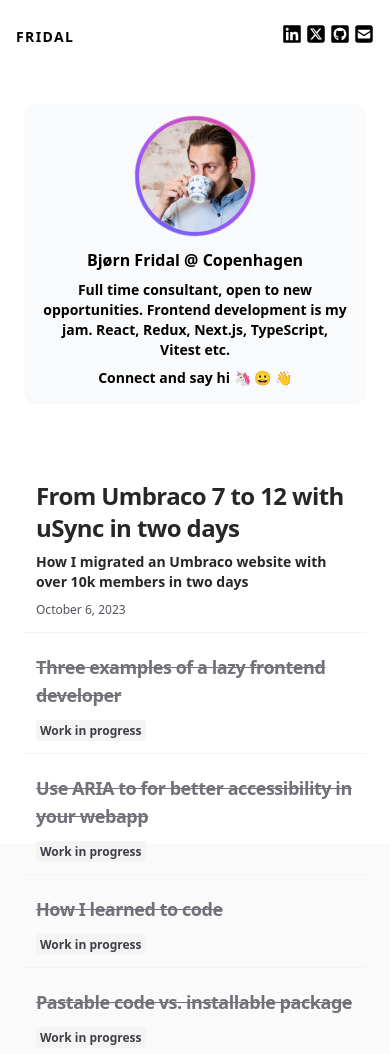
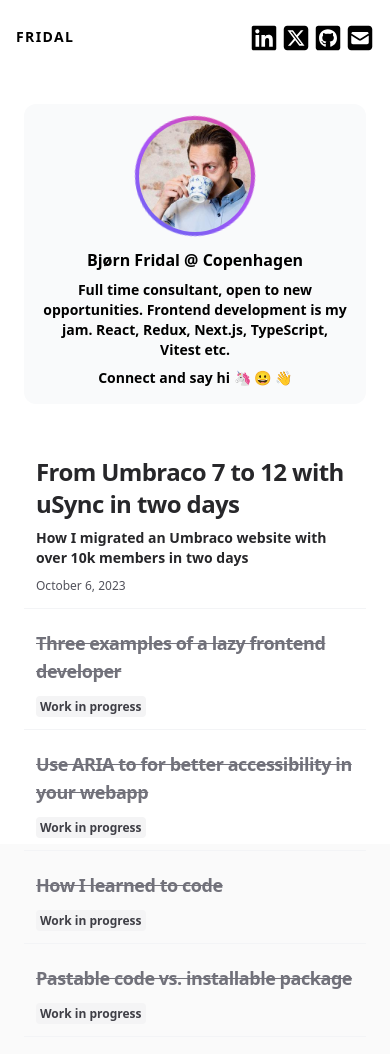
Before and after one commit to BjornFridal/fridal-blog, an Astro site: page / in a window 390 px wide. Shown: the top 1054 px of the page. Built offline with nearby package versions, Linux system fonts and the light colour scheme; Astro itself is replaced by a stand-in of ours.

Commit message:
feat: Tweak blog layout

```diff
--- a/src/components/SocialIcons.astro
+++ b/src/components/SocialIcons.astro
@@ -7,7 +7,7 @@
     ><svg
       xmlns="http://www.w3.org/2000/svg"
       viewBox="0 0 448 512"
-      class="w-5 h-5 fill-current"
+      class="w-7 h-7 sm:w-5 sm:h-5 fill-current"
     >
       <path
         d="M416 32H31.9C14.3 32 0 46.5 0 64.3v383.4C0 465.5 14.3 480 31.9 480H416c17.6 0 32-14.5 32-32.3V64.3c0-17.8-14.4-32.3-32-32.3zM135.4 416H69V202.2h66.5V416zm-33.2-243c-21.3 0-38.5-17.3-38.5-38.5S80.9 96 102.2 96c21.2 0 38.5 17.3 38.5 38.5 0 21.3-17.2 38.5-38.5 38.5zm282.1 243h-66.4V312c0-24.8-.5-56.7-34.5-56.7-34.6 0-39.9 27-39.9 54.9V416h-66.4V202.2h63.7v29.2h.9c8.9-16.8 30.6-34.5 62.9-34.5 67.2 0 79.7 44.3 79.7 101.9V416z"
@@ -22,7 +22,7 @@
     ><svg
       xmlns="http://www.w3.org/2000/svg"
       viewBox="0 0 448 512"
-      class="w-5 h-5 fill-current"
+      class="w-7 h-7 sm:w-5 sm:h-5 fill-current"
     >
       <path
         d="M64 32C28.7 32 0 60.7 0 96V416c0 35.3 28.7 64 64 64H384c35.3 0 64-28.7 64-64V96c0-35.3-28.7-64-64-64H64zm297.1 84L257.3 234.6 379.4 396H283.8L209 298.1 123.3 396H75.8l111-126.9L69.7 116h98l67.7 89.5L313.6 116h47.5zM323.3 367.6L153.4 142.9H125.1L296.9 367.6h26.3z"
@@ -38,7 +38,7 @@
     <svg
       xmlns="http://www.w3.org/2000/svg"
       viewBox="0 0 448 512"
-      class="w-5 h-5 fill-current"
+      class="w-7 h-7 sm:w-5 sm:h-5 fill-current"
     >
       <path
         d="M400 32H48C21.5 32 0 53.5 0 80v352c0 26.5 21.5 48 48 48h352c26.5 0 48-21.5 48-48V80c0-26.5-21.5-48-48-48zM277.3 415.7c-8.4 1.5-11.5-3.7-11.5-8 0-5.4.2-33 .2-55.3 0-15.6-5.2-25.5-11.3-30.7 37-4.1 76-9.2 76-73.1 0-18.2-6.5-27.3-17.1-39 1.7-4.3 7.4-22-1.7-45-13.9-4.3-45.7 17.9-45.7 17.9-13.2-3.7-27.5-5.6-41.6-5.6-14.1 0-28.4 1.9-41.6 5.6 0 0-31.8-22.2-45.7-17.9-9.1 22.9-3.5 40.6-1.7 45-10.6 11.7-15.6 20.8-15.6 39 0 63.6 37.3 69 74.3 73.1-4.8 4.3-9.1 11.7-10.6 22.3-9.5 4.3-33.8 11.7-48.3-13.9-9.1-15.8-25.5-17.1-25.5-17.1-16.2-.2-1.1 10.2-1.1 10.2 10.8 5 18.4 24.2 18.4 24.2 9.7 29.7 56.1 19.7 56.1 19.7 0 13.9.2 36.5.2 40.6 0 4.3-3 9.5-11.5 8-66-22.1-112.2-84.9-112.2-158.3 0-91.8 70.2-161.5 162-161.5S388 165.6 388 257.4c.1 73.4-44.7 136.3-110.7 158.3zm-98.1-61.1c-1.9.4-3.7-.4-3.9-1.7-.2-1.5 1.1-2.8 3-3.2 1.9-.2 3.7.6 3.9 1.9.3 1.3-1 2.6-3 3zm-9.5-.9c0 1.3-1.5 2.4-3.5 2.4-2.2.2-3.7-.9-3.7-2.4 0-1.3 1.5-2.4 3.5-2.4 1.9-.2 3.7.9 3.7 2.4zm-13.7-1.1c-.4 1.3-2.4 1.9-4.1 1.3-1.9-.4-3.2-1.9-2.8-3.2.4-1.3 2.4-1.9 4.1-1.5 2 .6 3.3 2.1 2.8 3.4zm-12.3-5.4c-.9 1.1-2.8.9-4.3-.6-1.5-1.3-1.9-3.2-.9-4.1.9-1.1 2.8-.9 4.3.6 1.3 1.3 1.8 3.3.9 4.1zm-9.1-9.1c-.9.6-2.6 0-3.7-1.5s-1.1-3.2 0-3.9c1.1-.9 2.8-.2 3.7 1.3 1.1 1.5 1.1 3.3 0 4.1zm-6.5-9.7c-.9.9-2.4.4-3.5-.6-1.1-1.3-1.3-2.8-.4-3.5.9-.9 2.4-.4 3.5.6 1.1 1.3 1.3 2.8.4 3.5zm-6.7-7.4c-.4.9-1.7 1.1-2.8.4-1.3-.6-1.9-1.7-1.5-2.6.4-.6 1.5-.9 2.8-.4 1.3.7 1.9 1.8 1.5 2.6z"
@@ -53,7 +53,7 @@
     <svg
       xmlns="http://www.w3.org/2000/svg"
       viewBox="0 0 448 512"
-      class="w-5 h-5 fill-current"
+      class="w-7 h-7 sm:w-5 sm:h-5 fill-current"
     >
       <path
         d="M64 32C28.7 32 0 60.7 0 96V416c0 35.3 28.7 64 64 64H384c35.3 0 64-28.7 64-64V96c0-35.3-28.7-64-64-64H64zM218 271.7L64.2 172.4C66 156.4 79.5 144 96 144H352c16.5 0 30 12.4 31.8 28.4L230 271.7c-1.8 1.2-3.9 1.8-6 1.8s-4.2-.6-6-1.8zm29.4 26.9L384 210.4V336c0 17.7-14.3 32-32 32H96c-17.7 0-32-14.3-32-32V210.4l136.6 88.2c7 4.5 15.1 6.9 23.4 6.9s16.4-2.4 23.4-6.9z"
--- a/src/pages/index.astro
+++ b/src/pages/index.astro
@@ -21,7 +21,7 @@ posts.sort((a, b) => {
   <Container class="mt-10">
     <Bio />
 
-    <div class="mt-16 sm:mt-24">
+    <div class="mt-10 sm:mt-24">
       <div class="flex max-w-3xl flex-col">
         {
           posts.map((post) => (
```
